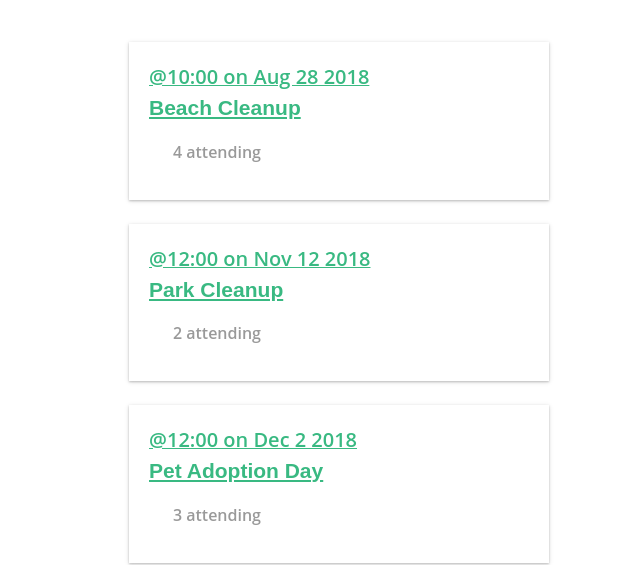
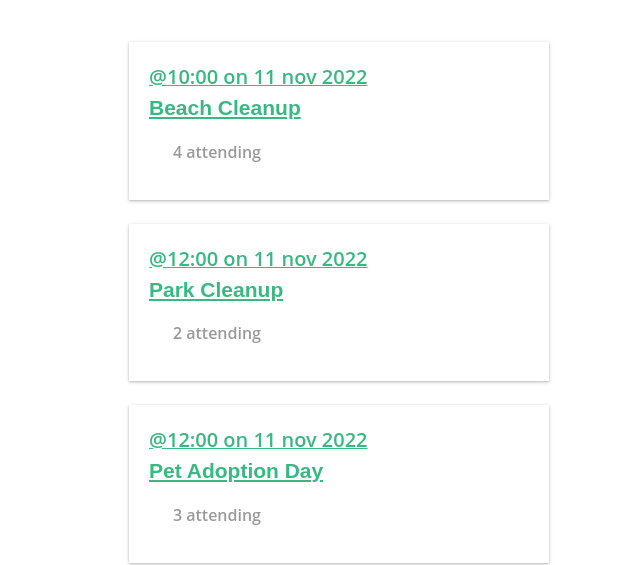
Before and after one commit to Foebry/vueMastery, a Vue app in the folder beginner_vue2/next_level_vue2/: page / in a window 1280 px wide. Shown: the part 175-740 px from the top of the page, without its empty margins (321-961 px from the left). Built offline with nearby package versions, Linux system fonts and the light colour scheme; data requests are answered from the project's data file.

Commit message:
13. Filters

```diff
--- a/beginner_vue2/next_level_vue2/db.json
+++ b/beginner_vue2/next_level_vue2/db.json
@@ -3,7 +3,7 @@
     {
       "id": 1,
       "title": "Beach Cleanup",
-      "date": "Aug 28 2018",
+      "date": "2022-11-11T10:05:00.000Z",
       "time": "10:00",
       "location": "Daytona Beach",
       "description": "Let's clean up this beach.",
@@ -31,7 +31,7 @@
     {
       "id": 2,
       "title": "Park Cleanup",
-      "date": "Nov 12 2018",
+      "date": "2022-11-11T10:05:00.000Z",
       "time": "12:00",
       "location": "132 N Magnolia Street, Orlando, Florida",
       "description": "We're going to clean up this park.",
@@ -51,7 +51,7 @@
     {
       "id": 3,
       "title": "Pet Adoption Day",
-      "date": "Dec 2 2018",
+      "date": "2022-11-11T10:05:00.000Z",
       "time": "12:00",
       "location": "132 N Magnolia Street, Orlando, Florida",
       "description": "Help animals find new homes.",
@@ -104,8 +104,8 @@
       "title": "new test",
       "description": "new test",
       "location": "",
-      "date": "",
-      "time": "",
+      "date": "2022-11-11T10:05:00.000Z",
+      "time": "10:00",
       "attendees": []
     },
     {
@@ -122,8 +122,8 @@
       "title": "",
       "description": "",
       "location": "",
-      "date": "",
-      "time": "",
+      "date": "2022-11-11T10:05:00.000Z",
+      "time": "10:00",
       "attendees": []
     },
     {
@@ -140,8 +140,8 @@
       "title": "",
       "description": "",
       "location": "",
-      "date": "",
-      "time": "",
+      "date": "2022-11-11T10:05:00.000Z",
+      "time": "10:00",
       "attendees": []
     },
     {
@@ -158,8 +158,8 @@
       "title": "Latest test",
       "description": "",
       "location": "",
-      "date": "",
-      "time": "",
+      "date": "2022-11-11T10:05:00.000Z",
+      "time": "10:00",
       "attendees": []
     },
     {
@@ -176,8 +176,8 @@
       "title": "Housing",
       "description": "",
       "location": "",
-      "date": "",
-      "time": "",
+      "date": "2022-11-11T10:05:00.000Z",
+      "time": "10:00",
       "attendees": []
     },
     {
@@ -194,8 +194,8 @@
       "title": "Food",
       "description": "",
       "location": "",
-      "date": "",
-      "time": "",
+      "date": "2022-11-11T10:05:00.000Z",
+      "time": "10:00",
       "attendees": []
     },
     {
@@ -212,8 +212,8 @@
       "title": "",
       "description": "",
       "location": "",
-      "date": "",
-      "time": "",
+      "date": "2022-11-11T10:05:00.000Z",
+      "time": "10:00",
       "attendees": []
     },
     {
@@ -230,8 +230,8 @@
       "title": "",
       "description": "",
       "location": "",
-      "date": "",
-      "time": "",
+      "date": "2022-11-11T10:05:00.000Z",
+      "time": "10:00",
       "attendees": []
     },
     {
@@ -248,8 +248,8 @@
       "title": "",
       "description": "",
       "location": "",
-      "date": "",
-      "time": "",
+      "date": "2022-11-11T10:05:00.000Z",
+      "time": "10:00",
       "attendees": []
     },
     {
@@ -266,8 +266,8 @@
       "title": "",
       "description": "",
       "location": "",
-      "date": "",
-      "time": "",
+      "date": "2022-11-11T10:05:00.000Z",
+      "time": "10:00",
       "attendees": []
     },
     {
@@ -284,8 +284,8 @@
       "title": "Title",
       "description": "",
       "location": "",
-      "date": "",
-      "time": "",
+      "date": "2022-11-11T10:05:00.000Z",
+      "time": "10:00",
       "attendees": []
     },
     {
@@ -302,8 +302,8 @@
       "title": "test",
       "description": "",
       "location": "",
-      "date": "",
-      "time": "",
+      "date": "2022-11-11T10:05:00.000Z",
+      "time": "10:00",
       "attendees": []
     },
     {
@@ -320,8 +320,8 @@
       "title": "",
       "description": "",
       "location": "",
-      "date": "",
-      "time": "",
+      "date": "2022-11-11T10:05:00.000Z",
+      "time": "10:00",
       "attendees": []
     },
     {
@@ -338,8 +338,8 @@
       "title": "",
       "description": "",
       "location": "",
-      "date": "",
-      "time": "",
+      "date": "2022-11-11T10:05:00.000Z",
+      "time": "10:00",
       "attendees": []
     },
     {
@@ -356,8 +356,8 @@
       "title": "",
       "description": "",
       "location": "",
-      "date": "",
-      "time": "",
+      "date": "2022-11-11T10:05:00.000Z",
+      "time": "10:00",
       "attendees": []
     }
   ]
--- a/beginner_vue2/next_level_vue2/src/App.vue
+++ b/beginner_vue2/next_level_vue2/src/App.vue
@@ -9,6 +9,7 @@
 <script>
 import NavBar from '@/components/NavBar';
 import NotificationContrainer from './components/NotificationContrainer.vue';
+
 export default {
   components: {
     NavBar,
--- a/beginner_vue2/next_level_vue2/src/components/EventCard.vue
+++ b/beginner_vue2/next_level_vue2/src/components/EventCard.vue
@@ -1,7 +1,7 @@
 <template>
   <router-link :to="{ name: 'event-show', params: { id: event.id } }">
     <div class="event-card -shadow">
-      <span class="eyebrow">@{{ event.time }} on {{ event.date }}</span>
+      <span class="eyebrow">@{{ event.time }} on {{ event.date | date }}</span>
       <h4 class="title">{{ event.title }}</h4>
       <BaseIcon name="users"
         ><p slot="test">{{ event.attendees.length }} attending</p></BaseIcon
--- /dev/null
+++ b/beginner_vue2/next_level_vue2/src/filters/date.js
@@ -0,0 +1,8 @@
+export const formatDate = (value) => {
+  const date = new Date(value);
+  return date.toLocaleString(['nl'], {
+    month: 'short',
+    day: '2-digit',
+    year: 'numeric',
+  });
+};
--- a/beginner_vue2/next_level_vue2/src/main.js
+++ b/beginner_vue2/next_level_vue2/src/main.js
@@ -6,6 +6,9 @@ import upperFirst from 'lodash/upperFirst';
 import camelCase from 'lodash/camelCase';
 import 'nprogress/nprogress.css';
 import Vuelidate from 'vuelidate';
+import { formatDate } from './filters/date';
+
+Vue.filter('date', formatDate);
 
 Vue.use(Vuelidate);
 
--- a/beginner_vue2/next_level_vue2/src/views/EventShow.vue
+++ b/beginner_vue2/next_level_vue2/src/views/EventShow.vue
@@ -1,7 +1,7 @@
 <template>
   <div>
     <div class="event-header">
-      <span class="eyebrow">@{{ event.time }} on {{ event.date }}</span>
+      <span class="eyebrow">@{{ event.time }} on {{ event.date | date }}</span>
       <h1 class="title">{{ event.title }}</h1>
       <h5>Organized by {{ event.organizer?.name ?? '' }}</h5>
       <h5>Category: {{ event.category }}</h5>
```
